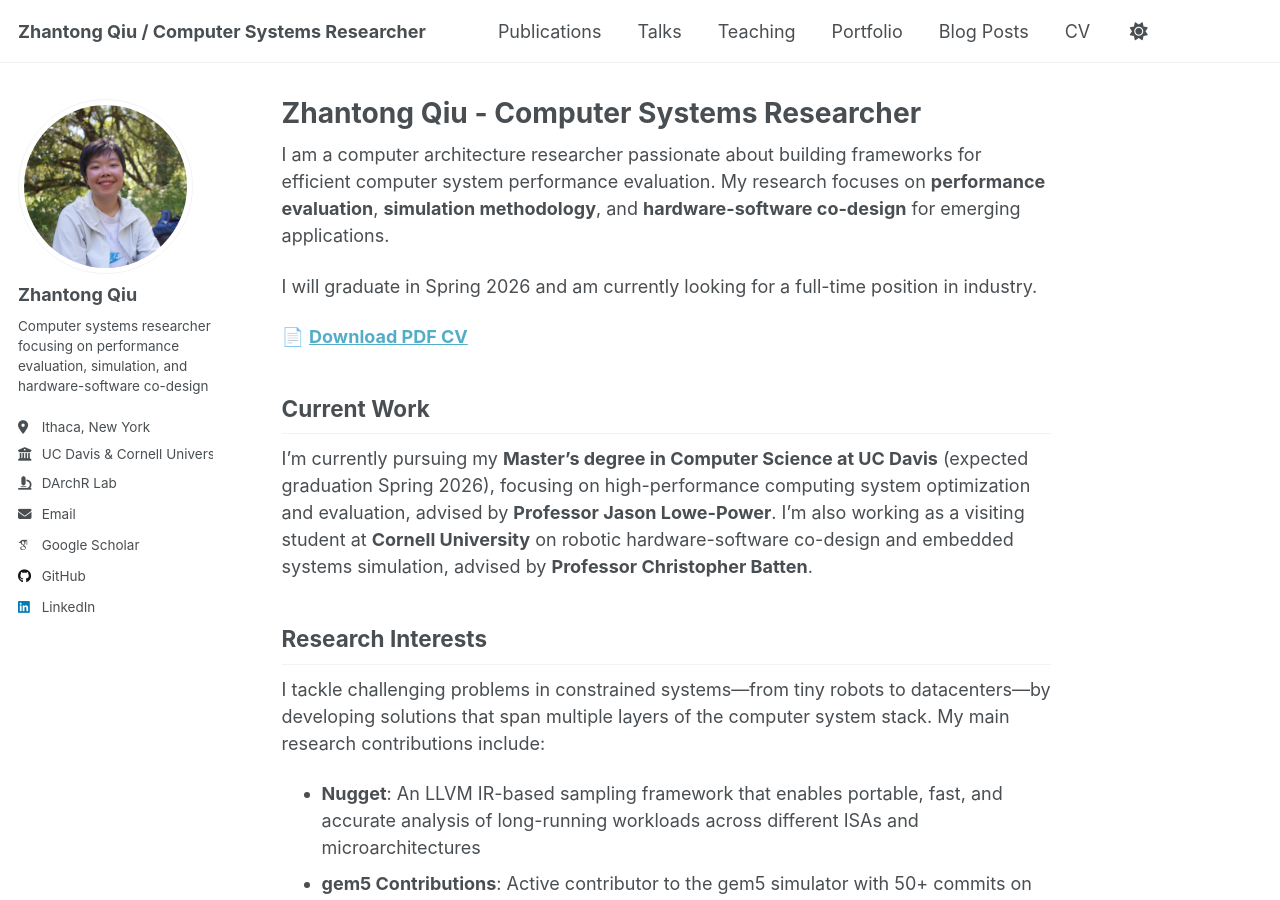
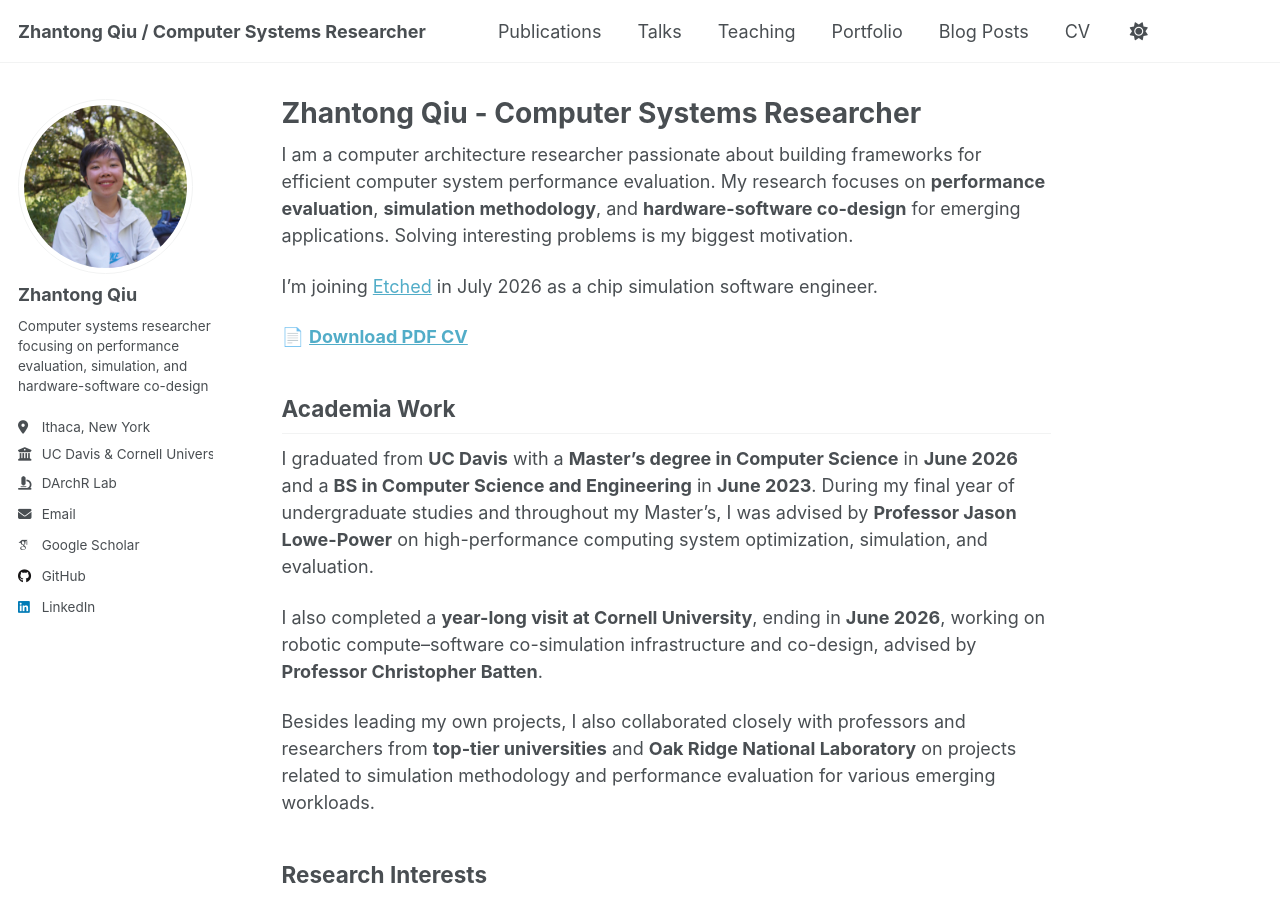
Before and after one commit to studyztp/studyztp.github.io, a Jekyll site: the page built from _pages/about.md, in a window 1280 px wide and 900 px high. Built offline with Jekyll 4.4.1, drawn with Linux system fonts in a browser that asks for light colours; some web fonts are replaced; a script that is not in the unit is left out; some of the changed text lies outside the part shown.

Commit message:
update the about page and add the isca 2026 gem5 workshop talk

```diff
--- a/_config.yml
+++ b/_config.yml
@@ -168,6 +168,8 @@
   - "*.sublime-project"
   - "*.sublime-workspace"
   - .asset-cache
+  - .doc
+  - website
   - .bundle
   - .github
   - .jekyll-assets-cache
--- a/_pages/about.md
+++ b/_pages/about.md
@@ -8,18 +8,25 @@
 ---
 
 I am a computer architecture researcher passionate about building frameworks for efficient computer system performance evaluation. My research focuses on **performance evaluation**, **simulation methodology**, and **hardware-software co-design** for emerging applications.
+Solving interesting problems is my biggest motivation.
 
-I will graduate in Spring 2026 and am currently looking for a full-time position in industry.
+I'm joining [Etched](https://www.etched.com/) in July 2026 as a chip simulation software engineer.
 
 📄 **[Download PDF CV](/files/Zhantong_Qiu_CV.pdf)**
 
-## Current Work
+## Academia Work
 
-I'm currently pursuing my **Master's degree in Computer Science at UC Davis** (expected graduation Spring 2026), focusing on high-performance computing system optimization and evaluation, advised by **Professor Jason Lowe-Power**. I'm also working as a visiting student at **Cornell University** on robotic hardware-software co-design and embedded systems simulation, advised by **Professor Christopher Batten**.
+I graduated from **UC Davis** with a **Master's degree in Computer Science** in **June 2026** and a **BS in Computer Science and Engineering** in **June 2023**.
+During my final year of undergraduate studies and throughout my Master's, I was advised by **Professor Jason Lowe-Power** on high-performance computing system optimization, simulation, and evaluation.
+
+I also completed a **year-long visit at Cornell University**, ending in **June 2026**, working on robotic compute–software co-simulation infrastructure and co-design, advised by **Professor Christopher Batten**.
+
+Besides leading my own projects, I also collaborated closely with professors and researchers from **top-tier universities** and **Oak Ridge National Laboratory** on projects related to simulation methodology and performance evaluation for various emerging workloads.
 
 ## Research Interests
 
-I tackle challenging problems in constrained systems—from tiny robots to datacenters—by developing solutions that span multiple layers of the computer system stack. My main research contributions include:
+I tackle challenging problems in constrained systems—from tiny robots to datacenters—by developing solutions that span multiple layers of the computer system stack.
+My main research contributions include:
 
 - **Nugget**: An LLVM IR-based sampling framework that enables portable, fast, and accurate analysis of long-running workloads across different ISAs and microarchitectures
 - **gem5 Contributions**: Active contributor to the gem5 simulator with 50+ commits on full-system sampling and simulation features
@@ -37,6 +44,7 @@
 
 ## Talks
 
+- **[ISCA 2026](/talks/2026-isca-gem5-workshop)** - Technique talk on introducing Arm-M class modeling support in gem5 (gem5 Workshop, Raleigh, NC)
 - **[HPCA 2026](/talks/2026-hpca-nugget)** - Accepted paper talk on Nugget: Portable Program Snippets (Main Conference, Sydney, Australia)
 - **[CGO 2026](/talks/2026-llvm-cgo-nugget)** - Technique talk on Nugget with LLVM infrastructure (LLVM-CGO-2026 Workshop, Sydney, Australia)
 - **[gem5 Bootcamp 2024](/talks/2024-08-01-gem5-bootcamp)** - A week long hands-on training on gem5 simulator (UC Davis, CA)
```
Also changed, not shown: _talks/2026-06-27-isca-gem5-workshop.md (added, +75 -0 lines), 1 other file.
